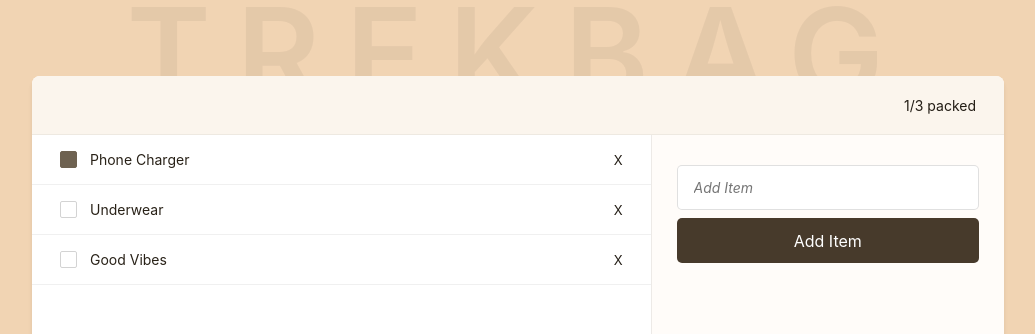
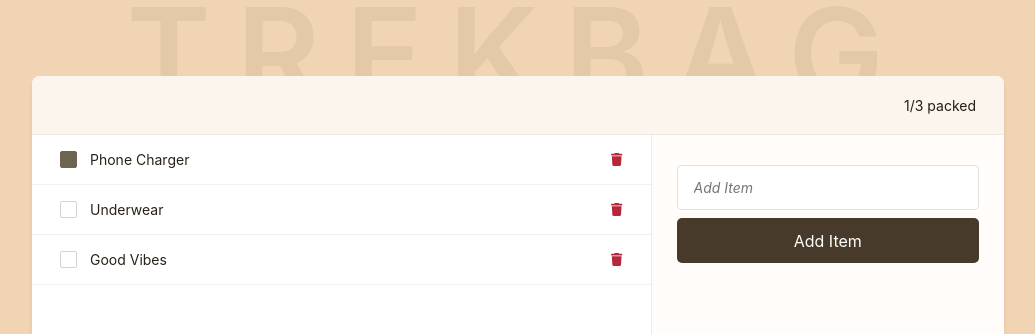
Before and after one commit to lumsdenbrady/learning-trekbag, a React (Vite) app: page / in a window 1280 px wide. Shown: the top 334 px of the page, without its empty margins (122-1157 px from the left). Built offline with nearby package versions, Linux system fonts and the light colour scheme.

Commit message:
add counter functionality, add delete buttons, make delete buttons shake on hover only once

```diff
--- a/index.html
+++ b/index.html
@@ -5,6 +5,10 @@
     <!-- <link rel="icon" type="image/svg+xml" href="/vite.svg" /> -->
     <meta name="viewport" content="width=device-width, initial-scale=1.0" />
     <title>TrekBag</title>
+    <script
+      src="https://kit.fontawesome.com/cff52c8758.js"
+      crossorigin="anonymous"
+    ></script>
   </head>
   <body>
     <div id="root"></div>
--- a/package.json
+++ b/package.json
@@ -10,6 +10,11 @@
     "preview": "vite preview"
   },
   "dependencies": {
+    "@fortawesome/fontawesome-svg-core": "^6.5.2",
+    "@fortawesome/free-brands-svg-icons": "^6.5.2",
+    "@fortawesome/free-regular-svg-icons": "^6.5.2",
+    "@fortawesome/free-solid-svg-icons": "^6.5.2",
+    "@fortawesome/react-fontawesome": "^0.2.0",
     "react": "^18.2.0",
     "react-dom": "^18.2.0"
   },
--- a/src/components/Container.jsx
+++ b/src/components/Container.jsx
@@ -75,10 +75,15 @@
     });
   };
 
+  const totalNumberOfItems = items.length;
+  const totalPackedItems = items.filter((item) => item.packed == true).length;
   return (
     <>
       <main>
-        <Header />
+        <Header
+          totalNumberOfItems={totalNumberOfItems}
+          totalPackedItems={totalPackedItems}
+        />
         <ItemList onDelete={deleteItem} onToggle={togglePacked} items={items} />
         <Sidebar
           onAddItem={addItem}
--- a/src/components/Counter.jsx
+++ b/src/components/Counter.jsx
@@ -1,3 +1,7 @@
-export default function Counter() {
-  return <div className="counter">1/3 packed</div>;
+export default function Counter({ totalPackedItems, totalNumberOfItems }) {
+  return (
+    <div className="counter">
+      {totalPackedItems}/{totalNumberOfItems} packed
+    </div>
+  );
 }
--- a/src/components/Header.jsx
+++ b/src/components/Header.jsx
@@ -1,11 +1,14 @@
 import Counter from "./Counter";
 import Logo from "./Logo";
 
-export default function Header() {
+export default function Header({ totalPackedItems, totalNumberOfItems }) {
   return (
     <header>
       <Logo />
-      <Counter />
+      <Counter
+        totalPackedItems={totalPackedItems}
+        totalNumberOfItems={totalNumberOfItems}
+      />
     </header>
   );
 }
--- a/src/components/Item.jsx
+++ b/src/components/Item.jsx
@@ -1,9 +1,20 @@
+import { faTrash } from "@fortawesome/free-solid-svg-icons";
+import { FontAwesomeIcon } from "@fortawesome/react-fontawesome";
+import { useState } from "react";
+
 export default function Item({ item, onToggle, onDelete }) {
+  const [hover, setHover] = useState(false);
   const handleToggle = () => {
     onToggle(item.id);
   };
   const handleDelete = () => {
     onDelete(item.id);
+  };
+  const handleMouseOver = () => {
+    setHover(true);
+  };
+  const handleMouseLeave = () => {
+    setHover(false);
   };
   return (
     <li className="item">
@@ -11,7 +22,16 @@
         <input onChange={handleToggle} type="checkbox" checked={item.packed} />
         {item.text}
       </label>
-      <button onClick={handleDelete}> X </button>
+      <button onClick={handleDelete}>
+        <span
+          className="trash"
+          style={{ "--fa-animation-iteration-count": 1 }}
+          onMouseOver={handleMouseOver}
+          onMouseLeave={handleMouseLeave}
+        >
+          <FontAwesomeIcon icon={faTrash} shake={hover} />
+        </span>
+      </button>
     </li>
   );
 }
--- a/src/index.css
+++ b/src/index.css
@@ -116,7 +116,9 @@
   align-items: center;
   padding: 0 28px;
 }
-
+span.trash {
+  color: #b5283b;
+}
 label > span {
   color: #34495e;
   padding: 0.5rem 0.25rem;
```
Also changed, not shown: 1 other file (tests, documents, lock files or other folders).
